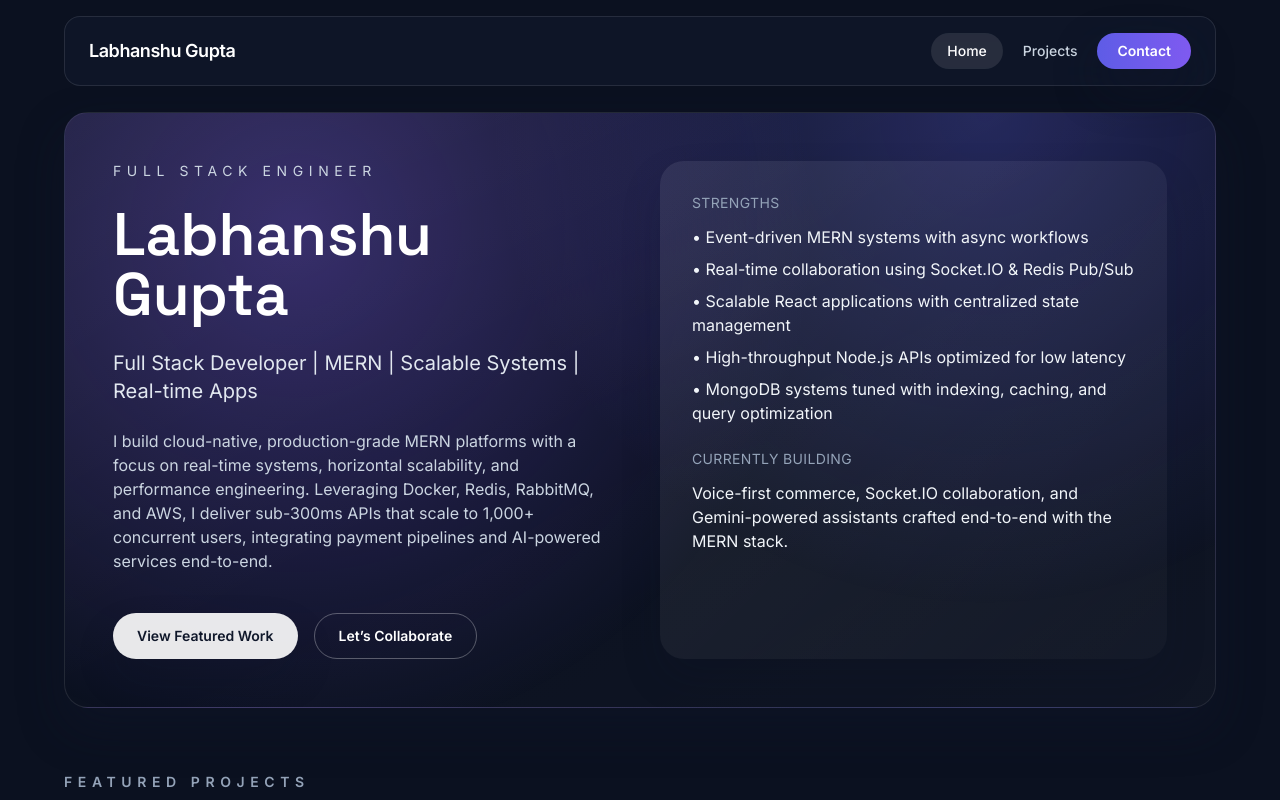
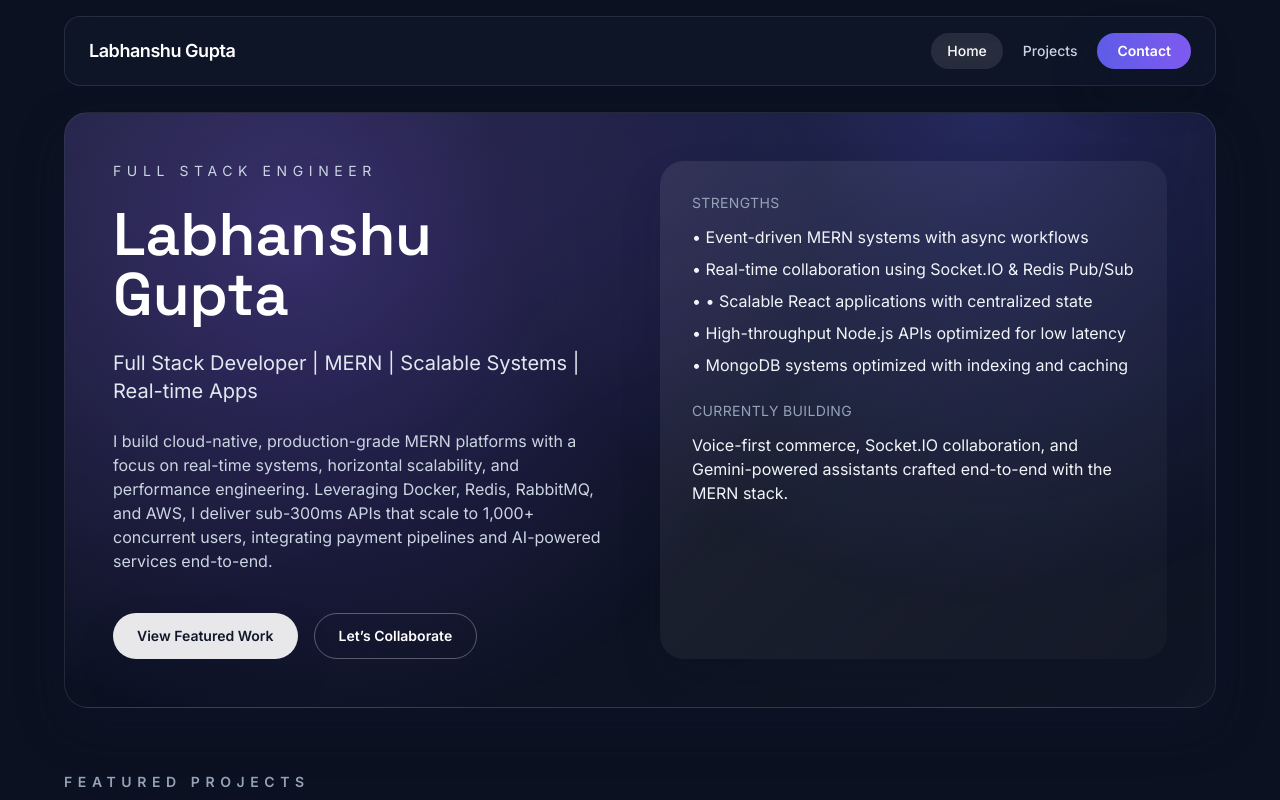
Before and after one commit to labhanshu03/Portfolio, a React (Vite) app: page / in a window 1280 px wide. Shown: the top 800 px of the page. Built offline with nearby package versions, Linux system fonts and the light colour scheme.

Commit message:
Update Hero.jsx

```diff
--- a/src/components/Hero.jsx
+++ b/src/components/Hero.jsx
@@ -88,9 +88,9 @@ const Hero = () => {
               <ul className="mt-3 space-y-2 text-slate-100">
                <li> • Event-driven MERN systems with async workflows </li>
                <li> • Real-time collaboration using Socket.IO & Redis Pub/Sub </li>
-               <li> • Scalable React applications with centralized state    management </li>
+               <li> • • Scalable React applications with centralized state </li>
                <li> • High-throughput Node.js APIs optimized for low latency </li>
-               <li> • MongoDB systems tuned with indexing, caching, and    query optimization </li>
+               <li> • MongoDB systems optimized with indexing and caching </li>
 
               </ul>
             </div>
```
